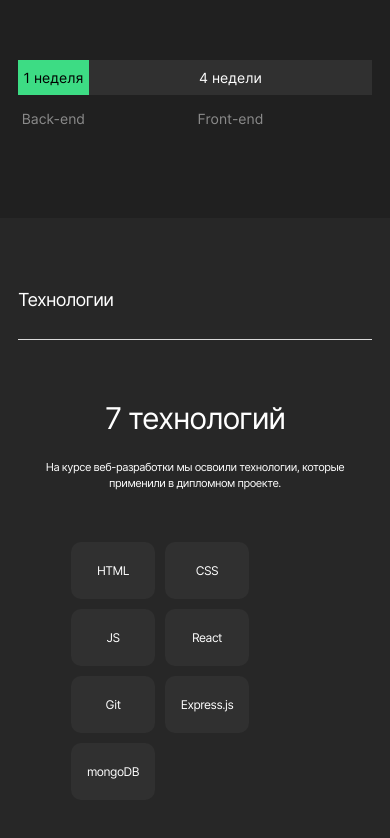
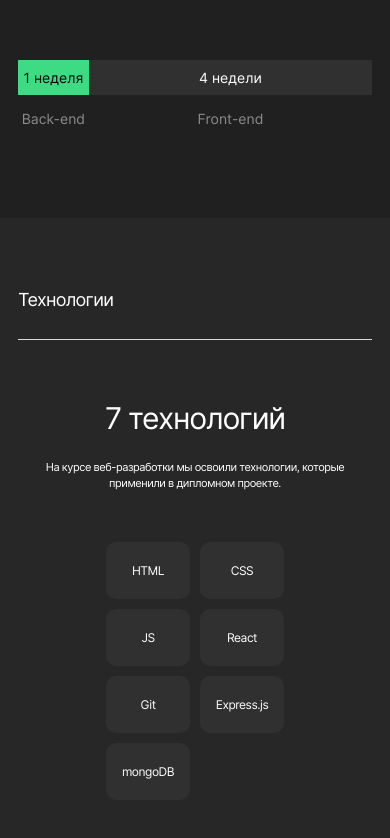
Before and after one commit to JayWeee/movies-explorer-frontend, a React (Create React App) app: page / in a window 390 px wide. Shown: the part 1060-1898 px from the top of the page. Built offline with nearby package versions, Linux system fonts and the light colour scheme.

Commit message:
Исправить адаптив на страницах

```diff
--- a/src/components/Container/Container.css
+++ b/src/components/Container/Container.css
@@ -1,16 +1,17 @@
 .container {
-  max-width: calc(1280px - 140px);
+  max-width: 1140px;
+  width: calc(100% - 140px);
   margin: 0 auto;
 }
 
 @media screen and (max-width: 768px) {
   .container {
-    max-width: calc(100% - 100px);
+    width: calc(100% - 100px);
   }
 }
 
 @media screen and (max-width: 426px) {
   .container {
-    max-width: calc(100% - 36px);
+    width: calc(100% - 36px);
   }
 }
--- a/src/components/Footer/Footer.css
+++ b/src/components/Footer/Footer.css
@@ -1,5 +1,6 @@
 .footer {
-  max-width: calc(1280px - 140px);
+  max-width: 1140px;
+  width: calc(100% - 140px);
   margin: 0 auto;
 }
 
@@ -49,13 +50,13 @@
 
 @media screen and (max-width: 768px) {
   .footer {
-    max-width: calc(100% - 60px);
+    width: calc(100% - 60px);
   }
 }
 
 @media screen and (max-width: 426px) {
   .footer {
-    max-width: calc(100% - 20px);
+    width: calc(100% - 20px);
   }
 
   .footer__description {
--- a/src/components/Header/Header.js
+++ b/src/components/Header/Header.js
@@ -5,7 +5,7 @@ import AuthNavigation from "../AuthNavigation/AuthNavigation";
 import Logo from "../Logo/Logo";
 
 function Header() {
-  const [loggedIn, setLoggedIn] = useState(false);
+  const [loggedIn, setLoggedIn] = useState(true);
   const [isSidebarActive, setIsSidebarActive] = useState(false);
 
   function handleClick() {
--- a/src/components/Login/Login.css
+++ b/src/components/Login/Login.css
@@ -1,6 +1,5 @@
 .login {
   max-width: 100%;
-  height: 100%;
   padding: 70px 0;
   box-sizing: border-box;
 }
--- a/src/components/Profile/Profile.css
+++ b/src/components/Profile/Profile.css
@@ -1,14 +1,9 @@
 .profile {
-  height: 100vh;
   padding-bottom: 70px;
   box-sizing: border-box;
 }
 
 .profile__form {
-  display: flex;
-  flex-direction: column;
-  justify-content: space-between;
-  height: 100%;
   width: 100%;
   max-width: 410px;
   max-height: 482px;
@@ -27,6 +22,7 @@
   border: none;
   padding: 0;
   margin: 0;
+  margin-bottom: 203px;
 }
 
 .profile__input-container {
--- a/src/components/Profile/Profile.js
+++ b/src/components/Profile/Profile.js
@@ -25,7 +25,6 @@ function Profile() {
           id='profile'
           onSubmit={handleSubmit}
         >
-          <div className='profile__form-container'>
           <h2 className='profile__form-title'>Привет, Виталий!</h2>
           <fieldset className='profile__inputs'>
             <div className='profile__input-container'>
@@ -57,7 +56,6 @@ function Profile() {
               <span className='profile__input-error'>Ошибка</span>
             </div>
           </fieldset>
-          </div>
           {isEdit ? (
             <FormButton textButton='Сохранить' />
           ) : (
--- a/src/components/Promo/Promo.css
+++ b/src/components/Promo/Promo.css
@@ -4,7 +4,8 @@
 }
 
 .promo__container {
-  max-width: calc(1280px - 80px);
+  max-width: 1200px;
+  width: calc(100% - 80px);
   border-radius: 10px;
   background-color: #272727;
   padding: 160px 0 30px;
@@ -27,7 +28,7 @@
 
 @media screen and (max-width: 768px) {
   .promo__container {
-    max-width: calc(100% - 40px);
+    width: calc(100% - 40px);
     padding-top: 350px;
   }
 
@@ -47,7 +48,7 @@
   }
 
   .promo__container {
-    max-width: calc(100% - 28px);
+    width: calc(100% - 28px);
     padding: 220px 0 16px;
   }
 
--- a/src/components/Register/Register.css
+++ b/src/components/Register/Register.css
@@ -1,6 +1,5 @@
 .register {
   max-width: 100%;
-  height: 100%;
   padding: 70px 0;
   box-sizing: border-box;
 }
--- a/src/components/SignForm/SignForm.css
+++ b/src/components/SignForm/SignForm.css
@@ -3,10 +3,6 @@
   width: 100%;
   max-width: 396px;
   margin: 0 auto;
-  display: flex;
-  flex-direction: column;
-  justify-content: space-between;
-  height: 100%;
   max-height: 560px;
 }
 
@@ -57,6 +53,8 @@
   .form {
    max-width: 260px;
    max-height: 694px;
+   display: flex;
+   flex-direction: column;
    align-items: center;
   }
 
--- a/src/components/Techs/Techs.css
+++ b/src/components/Techs/Techs.css
@@ -26,7 +26,8 @@
 .techs__list {
   padding: 0 0 100px;
   margin: 0;
-  display: flex;
+  display: grid;
+  grid-template-columns: repeat(auto-fit, minmax(90px, 90px));
   justify-content: center;
   gap: 10px;
 }
@@ -62,6 +63,7 @@
 
   .techs__list {
     padding-bottom: 90px;
+    grid-template-columns: repeat(auto-fit, minmax(84px, 84px));
   }
 
   .techs__item {
@@ -91,8 +93,6 @@
   }
 
   .techs__list {
-    flex-wrap: wrap;
-    justify-content: flex-start;
     max-width: calc(100% - 106px);
     margin: 0 auto;
     padding-bottom: 70px;
```
Lines whose indentation alone changed are shown as unchanged.
